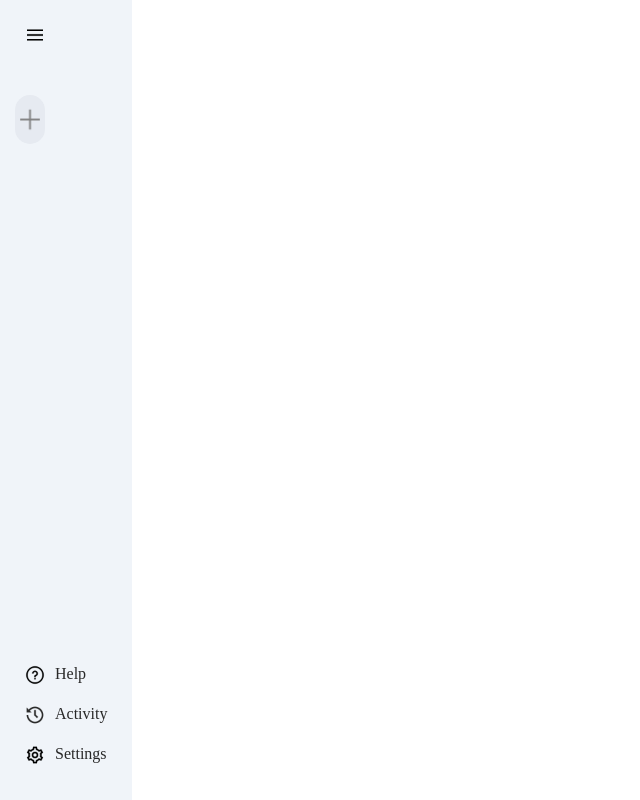
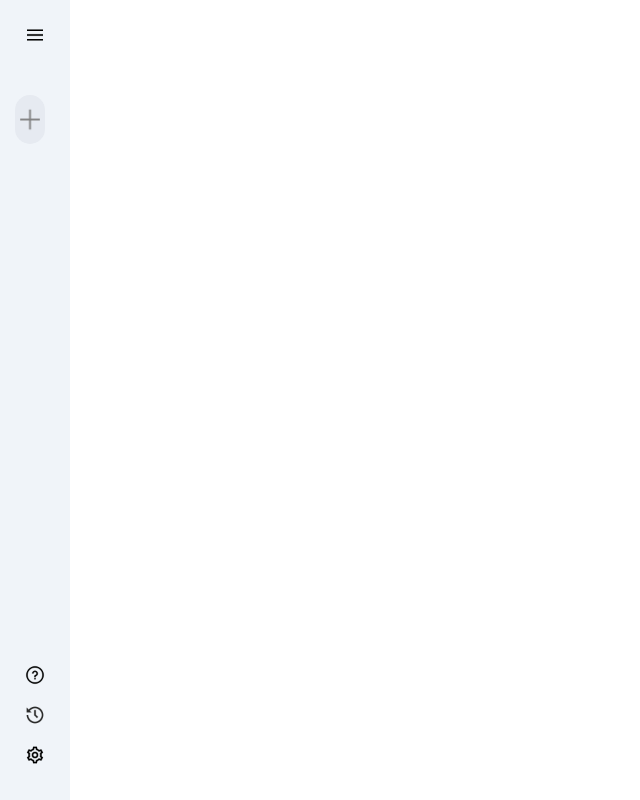
Before and after one commit to RaviKumar-09/Google-Gemini-2.0, a React (Vite) app in the folder gemini-clone/: page / in a window 1280 px wide. Shown: the whole page, without its empty margins (0-640 px from the left). Built offline with nearby package versions, Linux system fonts and the light colour scheme.

Commit message:
add usestare extended to button

```diff
--- a/gemini-clone/src/components/Sidebar/Sidebar.jsx
+++ b/gemini-clone/src/components/Sidebar/Sidebar.jsx
@@ -29,15 +29,15 @@ const Sidebar = () => {
             <div className="bottom">
                 <div className="buttom-item recent-entry">
                     <img src={assets.question_icon} alt="" />
-                    <p>Help</p>
+                    {extended?<p>Help</p>:null}
                 </div>
                 <div className="buttom-item recent-entry">
                     <img src={assets.history_icon} alt="" />
-                    <p>Activity</p>
+                    {extended?<p>Activity</p>:null}
                 </div>
                 <div className="buttom-item recent-entry">
                     <img src={assets.setting_icon} alt="" />
-                    <p>Settings</p>
+                    {extended?<p>Settings</p>:null}
                 </div>
 
             </div>
```
